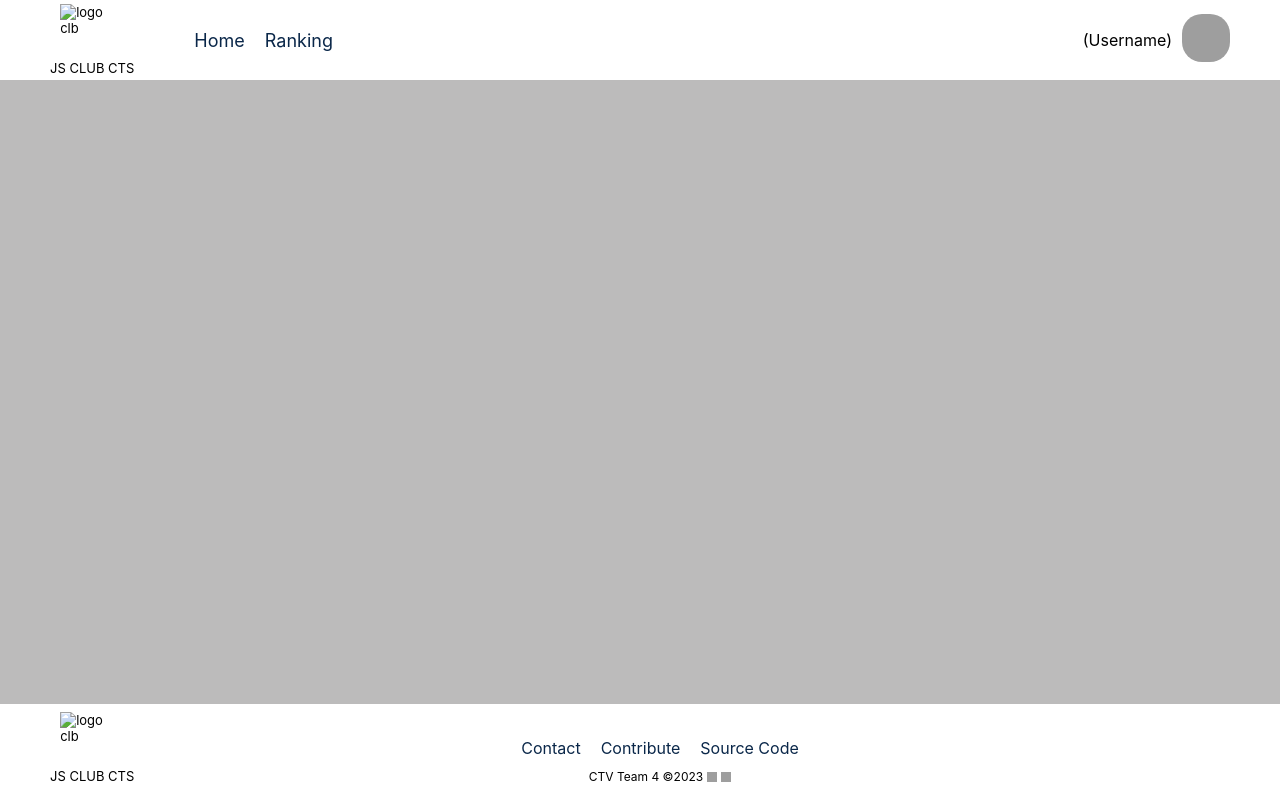
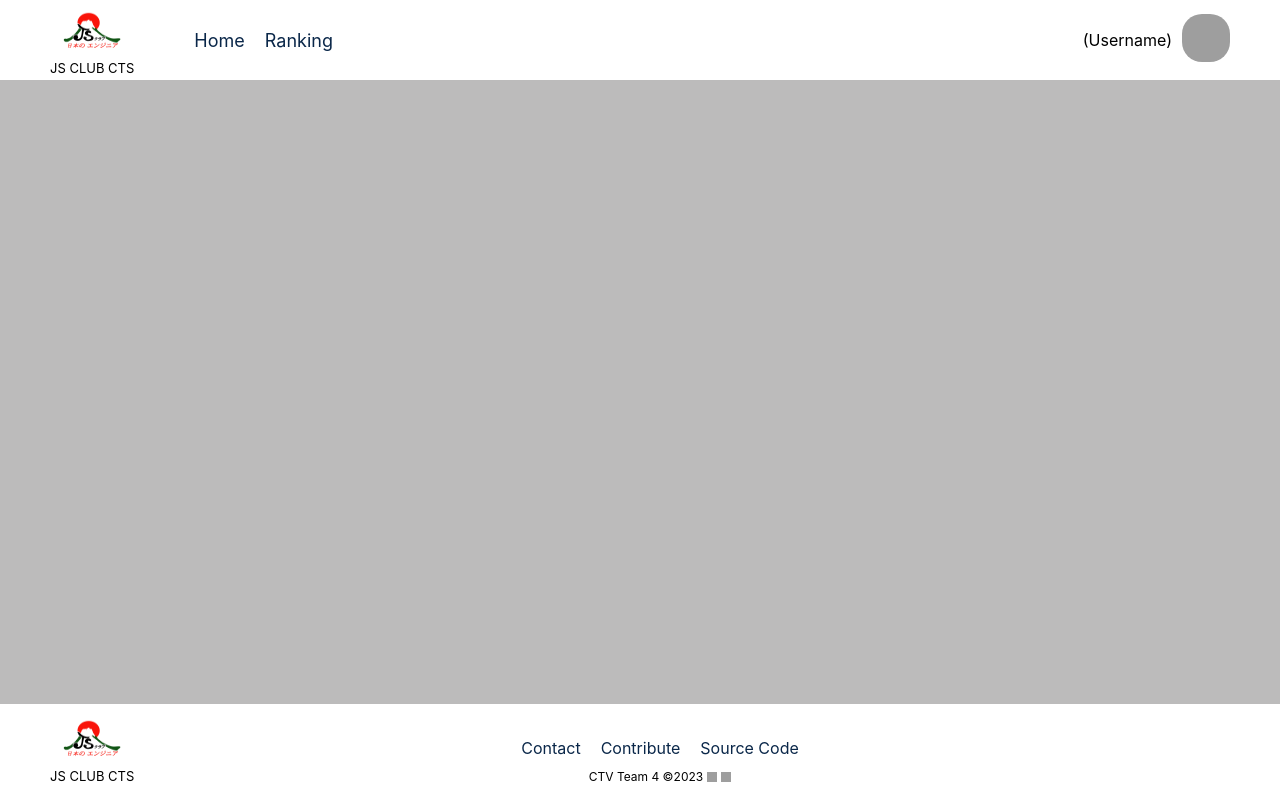
Before and after one commit to itsnarkz/ranking-demo, a plain HTML site: page index.html in a window 1280 px wide. Drawn offline with Linux system fonts and the light colour scheme; grey boxes are pictures that could not be loaded.

Commit message:
tien do lan 2

```diff
--- a/index.html
+++ b/index.html
@@ -10,7 +10,7 @@
         <div class="header">
             <ul class="nav_item">
                 <li class="nav_logo">
-                    <img src="js.png" href="" alt="logo clb" class="logo">
+                    <img src="pics/js.png" href="" alt="logo clb" class="logo">
                     JS CLUB CTS
                 </li>
                 <li class="nav_home">
@@ -26,7 +26,7 @@
                 (Username)
                 </li>
                 <div class="has_drop_bar">
-                    <img src="avt.jpg" alt="avt" id="avatar">
+                    <img src="pics/avt.jpg" alt="avt" id="avatar">
                     <ul class="drop_bar">
                         <li>Đổi tên</li>
                         <li>Đổi mật khẩu</li>
@@ -52,7 +52,7 @@
             </ul>
 
             <div id="logo_footer">
-                <img src="js.png" href="" alt="logo clb" class="logo">
+                <img src="pics/js.png" href="" alt="logo clb" class="logo">
                 JS CLUB CTS
             </div>
         </div>
```
Also changed, not shown: 1 other file.
